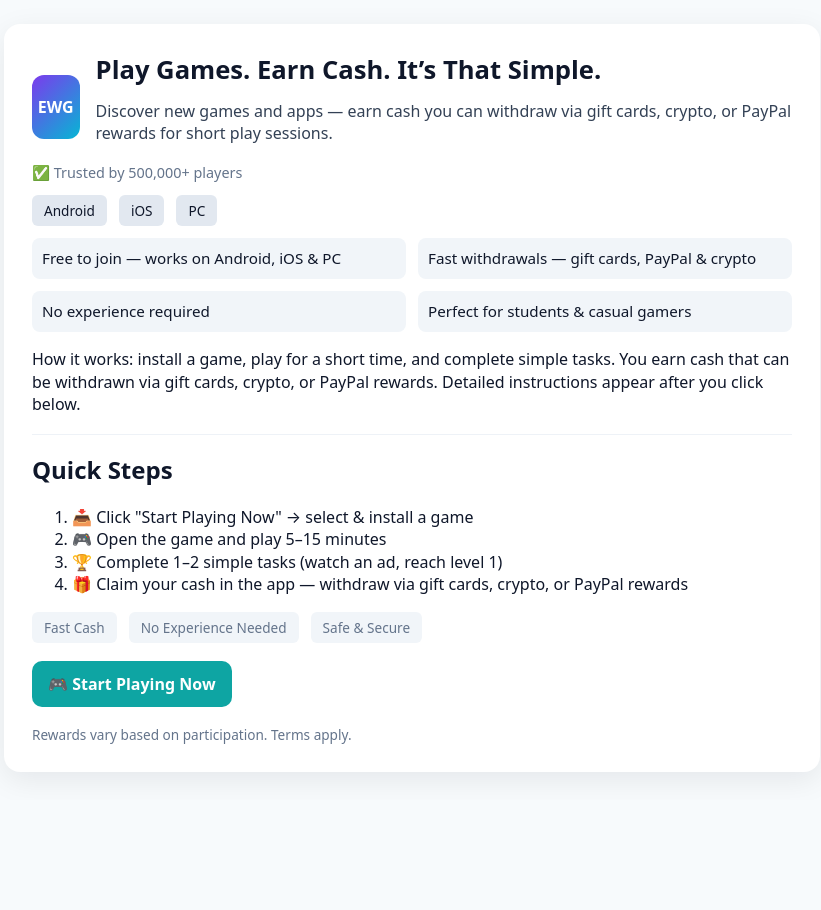
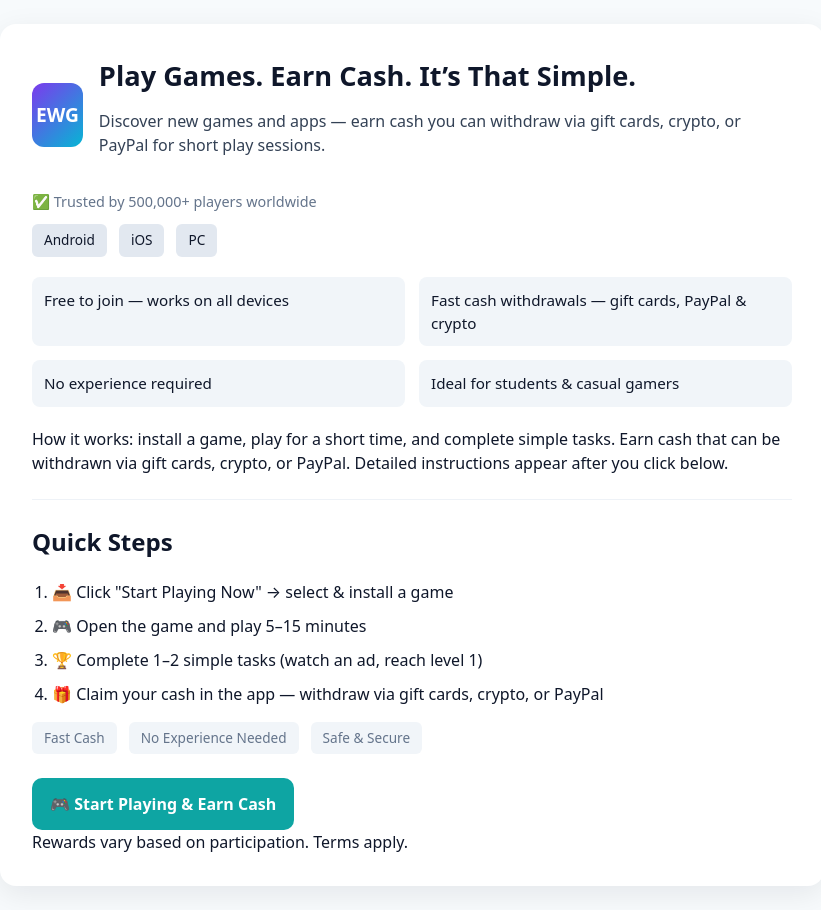
Before and after one commit to earnwhilegaming/EarnWhileGaming, a plain HTML site: page index.html in a window 1280 px wide. Shown: the whole page, without its empty margins (228-1049 px from the left). Before the commit the page ends 800 px from the top, so only its background shows below. Drawn offline with Linux system fonts and the light colour scheme.

Commit message:
Update index.html

```diff
--- a/index.html
+++ b/index.html
@@ -7,7 +7,7 @@
   <style>
     :root {
       font-family: system-ui, -apple-system, BlinkMacSystemFont, "Segoe UI", Roboto, Arial;
-      line-height: 1.4;
+      line-height: 1.5;
     }
     body {
       margin: 0;
@@ -24,12 +24,13 @@
       background: #fff;
       border-radius: 16px;
       box-shadow: 0 8px 30px rgba(2,6,23,0.08);
-      padding: 28px;
+      padding: 32px;
     }
     header {
       display: flex;
       gap: 16px;
       align-items: center;
+      margin-bottom: 16px;
     }
     .logo {
       width: 64px;
@@ -41,9 +42,10 @@
       justify-content: center;
       color: #fff;
       font-weight: 700;
+      font-size: 1.2rem;
     }
     h1 {
-      font-size: 1.6rem;
+      font-size: 1.7rem;
       margin: 0;
     }
     p.lead {
@@ -56,17 +58,17 @@
       align-items: center;
       font-size: 0.9rem;
       color: #64748b;
-      margin-top: 0;
+      margin-top: 8px;
     }
     .features {
       display: grid;
       grid-template-columns: repeat(2,1fr);
-      gap: 12px;
-      margin: 12px 0;
+      gap: 14px;
+      margin: 20px 0;
     }
     .feature {
       background: #f1f5f9;
-      padding: 10px;
+      padding: 12px;
       border-radius: 8px;
       font-size: 0.95rem;
     }
@@ -74,6 +76,7 @@
       display: flex;
       gap: 12px;
       margin-top: 12px;
+      flex-wrap: wrap;
     }
     .platform-badges div {
       background: #e2e8f0;
@@ -85,10 +88,10 @@
       display: flex;
       gap: 12px;
       align-items: center;
-      margin-top: 18px;
+      margin-top: 24px;
     }
     .btn {
-      padding: 12px 16px;
+      padding: 14px 18px;
       border-radius: 10px;
       border: 0;
       font-weight: 600;
@@ -99,6 +102,7 @@
     .primary {
       background: #0ea5a3;
       color: white;
+      font-size: 1rem;
     }
     .primary:hover {
       background: #0c9898;
@@ -107,25 +111,21 @@
       background: transparent;
       border: 1px solid #e2e8f0;
     }
-    footer {
-      font-size: 0.85rem;
-      color: #64748b;
-      margin-top: 18px;
-    }
     hr {
-      margin: 18px 0;
+      margin: 24px 0;
       border: none;
       border-top: 1px solid #eef2f7;
+    }
+    ol {
+      margin-top: 0;
+      padding-left: 20px;
+    }
+    ol li {
+      margin-bottom: 10px;
     }
     @media(max-width:520px){
       .features {
         grid-template-columns: 1fr;
-      }
-      .platform-badges {
-        flex-wrap: wrap;
-      }
-      .trust-row {
-        flex-wrap: wrap;
       }
     }
   </style>
@@ -136,13 +136,13 @@
       <div class="logo">EWG</div>
       <div>
         <h1>Play Games. Earn Cash. It’s That Simple.</h1>
-        <p class="lead">Discover new games and apps — earn cash you can withdraw via gift cards, crypto, or PayPal rewards for short play sessions.</p>
+        <p class="lead">Discover new games and apps — earn cash you can withdraw via gift cards, crypto, or PayPal for short play sessions.</p>
       </div>
     </header>
 
     <!-- Trust / Social Proof -->
     <div class="trust-row">
-      ✅ Trusted by 500,000+ players
+      ✅ Trusted by 500,000+ players worldwide
     </div>
 
     <!-- Platform badges -->
@@ -153,34 +153,34 @@
     </div>
 
     <div class="features">
-      <div class="feature">Free to join — works on Android, iOS & PC</div>
-      <div class="feature">Fast withdrawals — gift cards, PayPal & crypto</div>
+      <div class="feature">Free to join — works on all devices</div>
+      <div class="feature">Fast cash withdrawals — gift cards, PayPal & crypto</div>
       <div class="feature">No experience required</div>
-      <div class="feature">Perfect for students & casual gamers</div>
+      <div class="feature">Ideal for students & casual gamers</div>
     </div>
 
-    <p>How it works: install a game, play for a short time, and complete simple tasks. You earn cash that can be withdrawn via gift cards, crypto, or PayPal rewards. Detailed instructions appear after you click below.</p>
+    <p>How it works: install a game, play for a short time, and complete simple tasks. Earn cash that can be withdrawn via gift cards, crypto, or PayPal. Detailed instructions appear after you click below.</p>
 
     <hr>
 
     <section id="how">
-      <h2 style="margin-top:18px">Quick Steps</h2>
-      <ol style="margin-top:0;">
+      <h2>Quick Steps</h2>
+      <ol>
         <li>📥 Click "Start Playing Now" → select & install a game</li>
         <li>🎮 Open the game and play 5–15 minutes</li>
         <li>🏆 Complete 1–2 simple tasks (watch an ad, reach level 1)</li>
-        <li>🎁 Claim your cash in the app — withdraw via gift cards, crypto, or PayPal rewards</li>
+        <li>🎁 Claim your cash in the app — withdraw via gift cards, crypto, or PayPal</li>
       </ol>
 
-      <!-- Additional badges for credibility -->
-      <div class="trust-row">
+      <!-- Badges for credibility -->
+      <div class="trust-row" style="margin-top:16px;">
         <div style="background:#f1f5f9;padding:6px 12px;border-radius:6px;font-size:0.85rem;">Fast Cash</div>
         <div style="background:#f1f5f9;padding:6px 12px;border-radius:6px;font-size:0.85rem;">No Experience Needed</div>
         <div style="background:#f1f5f9;padding:6px 12px;border-radius:6px;font-size:0.85rem;">Safe & Secure</div>
       </div>
 
       <div class="cta">
-        <a class="btn primary" href="https://freecash.com/r/S1TMC" rel="nofollow noopener noreferrer">🎮 Start Playing Now</a>
+        <a class="btn primary" href="https://freecash.com/r/S1TMC" rel="nofollow noopener noreferrer">🎮 Start Playing & Earn Cash</a>
       </div>
       <footer>Rewards vary based on participation. Terms apply.</footer>
     </section>
```
